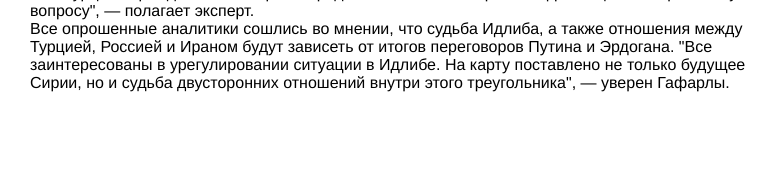
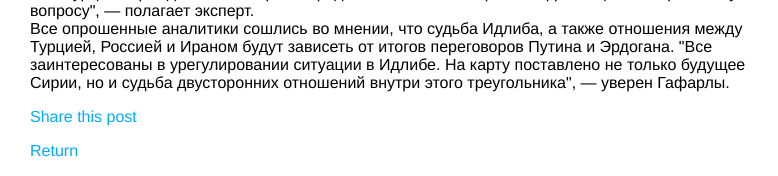
Before and after one commit to bonifacyi/tutorial_django, a Django app: a page that uses blogtest/blog/templates/blog/post/detail.html in a window 1280 px wide. Shown: the part 2695-2871 px from the top of the page, without its empty margins (0-778 px from the left). Before the commit the page ends 2787 px from the top, so only its background shows below. Run offline with Django 3.2, Linux system fonts and the light colour scheme; data comes from the database, SQL or seed files in the repository; both versions use the stored data as it was after the commit.

Commit message:
Added Email sent form

```diff
--- a/blogtest/blog/models.py
+++ b/blogtest/blog/models.py
@@ -34,4 +34,6 @@ class Post(models.Model):
 
     def get_absolute_url(self):
         return reverse(
-            'blog:post_detail', args=[self.publish.year, self.publish.month, self.publish.day, self.slug])
+            'blog:post_detail',
+            args=[self.publish.year, self.publish.month, self.publish.day, self.slug],
+        )
--- a/blogtest/blog/templates/blog/post/detail.html
+++ b/blogtest/blog/templates/blog/post/detail.html
@@ -6,4 +6,10 @@
     <h1>{{ post.title }}</h1>
     <p class="date">Published {{ post.publish }} by {{ post.author }}</p>
     {{ post.body|linebreaks }}
+    <p>
+        <a href="{% url 'blog:post_share' post.id %}">Share this post</a>
+    </p>
+    <p>
+        <a href="{% url 'blog:post_list' %}">Return</a>
+    </p>
 {% endblock %}
--- a/blogtest/blog/templates/blog/post/list.html
+++ b/blogtest/blog/templates/blog/post/list.html
@@ -11,5 +11,5 @@
         <p class="date">Published {{ post.publish }} by {{ post.author }}</p>
         {{ post.body|truncatewords:20|linebreaks }}
     {% endfor %}
-    {% include "pagination.html" with page=posts %}
+    {% include "pagination.html" with page=page_obj %}
 {% endblock %}
--- a/blogtest/blog/templates/pagination.html
+++ b/blogtest/blog/templates/pagination.html
@@ -1,7 +1,7 @@
 <div class="pagination">
     <span class="step-links">
         {% if page.has_previous %}
-            <a href="?page={{page.previous_page_number}}">Previous</a>
+            <a href="?page={{ page.previous_page_number }}">Previous</a>
         {% endif %}
         <span class="current">
             Page {{ page.number }} of {{ page.paginator.num_pages }}.
--- a/blogtest/blog/urls.py
+++ b/blogtest/blog/urls.py
@@ -5,7 +5,9 @@ app_name = 'blog'
 
 urlpatterns = [
     # post views
-    path('', views.post_list, name='post_list'),
+    # path('', views.post_list, name='post_list'),
+    path('', views.PostListView.as_view(), name='post_list'),
     path('<int:year>/<int:month>/<int:day>/<slug:post>/',
          views.post_detail, name='post_detail'),
+    path('<int:post_id>/share/', views.post_share, name='post_share'),
 ]
--- a/blogtest/blog/views.py
+++ b/blogtest/blog/views.py
@@ -1,9 +1,19 @@
 from django.shortcuts import render, get_object_or_404
 from django.core.paginator import Paginator, EmptyPage, PageNotAnInteger
+from django.views.generic import ListView
+from django.core.mail import send_mail
 from .models import Post
+from .forms import EmailPostForm
 
 
-def post_list(request):
+class PostListView(ListView):
+    queryset = Post.published.all()
+    context_object_name = 'posts'
+    paginate_by = 3
+    template_name = 'blog/post/list.html'
+
+
+"""def post_list(request):
     object_list = Post.published.all()
     paginator = Paginator(object_list, 3)  # По 3 статьи на каждой странице.
     page = request.GET.get('page')
@@ -15,7 +25,7 @@ def post_list(request):
     except EmptyPage:
         # Если номер страницы больше, чем общее количество страниц, возвращаем последнюю.
         posts = paginator.page(paginator.num_pages)
-    return render(request, 'blog/post/list.html', {'page': page, 'posts': posts})
+    return render(request, 'blog/post/list.html', {'page': page, 'posts': posts})"""
 
 
 def post_detail(request, year, month, day, post):
@@ -24,3 +34,28 @@ def post_detail(request, year, month, day, post):
         publish__year=year, publish__month=month, publish__day=day
     )
     return render(request, 'blog/post/detail.html', {'post': post})
+
+
+def post_share(request, post_id):
+    # Получение статьи по идентификатору.
+    post = get_object_or_404(Post, id=post_id, status='published')
+    sent = False
+    if request.method == 'POST':
+        # Форма была отправлена на сохранение.
+        form = EmailPostForm(request.POST)
+        if form.is_valid():
+            # Все поля формы прошли валидацию.
+            sent_form_data = form.cleaned_data
+            # ... Отправка электронной почты.
+            post_url = request.build_absolute_uri(post.get_absolute_url())
+            subject = '{} ({}) recommends you reading "{}"'.\
+                format(sent_form_data['name'], sent_form_data['email'], post.title)
+            message = 'Read "{}" at {}\n\n{}\'s comments:{}'.\
+                format(post.title, post_url, sent_form_data['name'], sent_form_data['comments'])
+            send_mail(subject, message, sent_form_data['email'], [sent_form_data['to']])
+            sent = True
+    else:
+        form = EmailPostForm()
+    return render(
+        request, 'blog/post/share.html', {'post': post, 'form': form, 'sent': sent}
+    )
```
Also changed, not shown: blogtest/blog/forms.py (added, +8 -0 lines), blogtest/blog/templates/blog/post/share.html (added, +20 -0 lines), blogtest/blogtest/settings.py (+15 -0 lines), blogtest/db.sqlite3.
